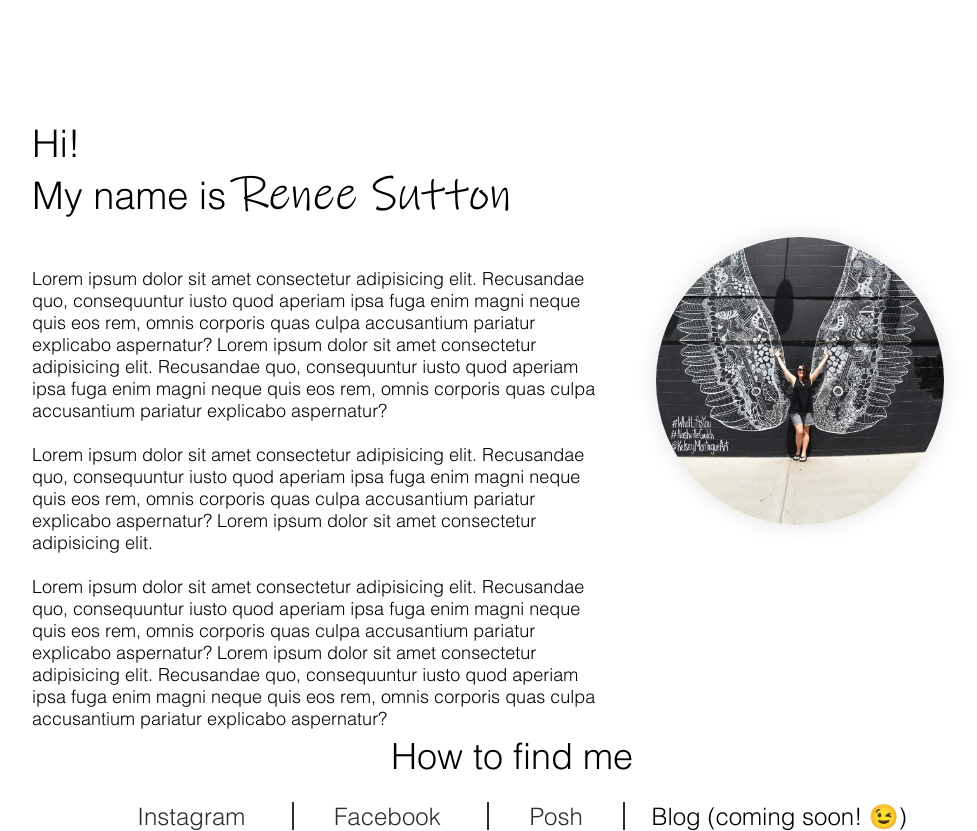
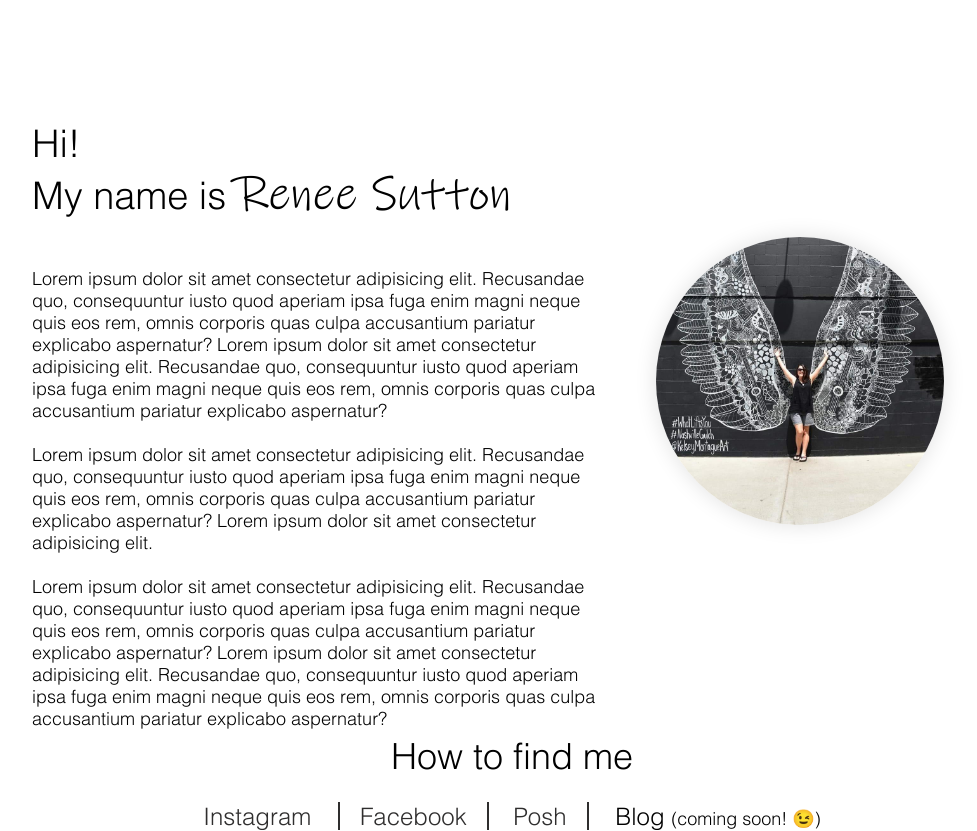
Before and after one commit to Tylers309/Renee, a React (Create React App) app: page / in a window 1280 px wide. Shown: the whole page, without its empty margins (128-1105 px from the left). Built offline with nearby package versions, Linux system fonts and the light colour scheme.

Commit message:
Fixed Blog link and styling

```diff
--- a/src/contact-section.css
+++ b/src/contact-section.css
@@ -44,13 +44,7 @@ independent from the main file.
   font-family: helvlight;
 }
 
-.social-container span {
-  padding: 0 20px;
-  border-right: 2px solid #2f2e2e;
-  font-size: 24px;
-  font-family: helvlight;
-  cursor: pointer;
-}
+
 
 .social-container span a {
   color: #2f2e2e;
@@ -62,10 +56,19 @@ independent from the main file.
   cursor: pointer;
 }
 
-.social-container :last-child {
+.no-pointer {
   padding: 0 20px;
   border-right: 0px solid #fff;
   cursor: default;
+
+  font-size: 24px;
+  font-family: helvlight;
+}
+
+.small {
+
+  font-size: 18px;
+  font-family: helvlight;
 }
 
 @media screen and (max-width: 1084px) {
--- a/src/contact-section.js
+++ b/src/contact-section.js
@@ -11,7 +11,7 @@ const Contact = () => (
         <span><a href="https://www.instagram.com/rsutton05/" target="_blank"> Instagram </a></span>
         <span><a href="https://www.facebook.com/ohmyposhreneesutton/" target="_blank"> Facebook</a> </span>
         <span><a href="https://www.perfectlyposh.com/?consultant=reneesutton&eventID=&statID=35128267&siteID=9991881&incentiveID=2895&socialType=14&userID=1819646" target="_blank">Posh</a></span>
-        <span> Blog (coming soon! &#x1f609;) </span>
+        <span className="no-pointer"> Blog <span className="small">(coming soon! &#x1f609;)</span> </span>
       </div>
     </div>
   </div>
```
